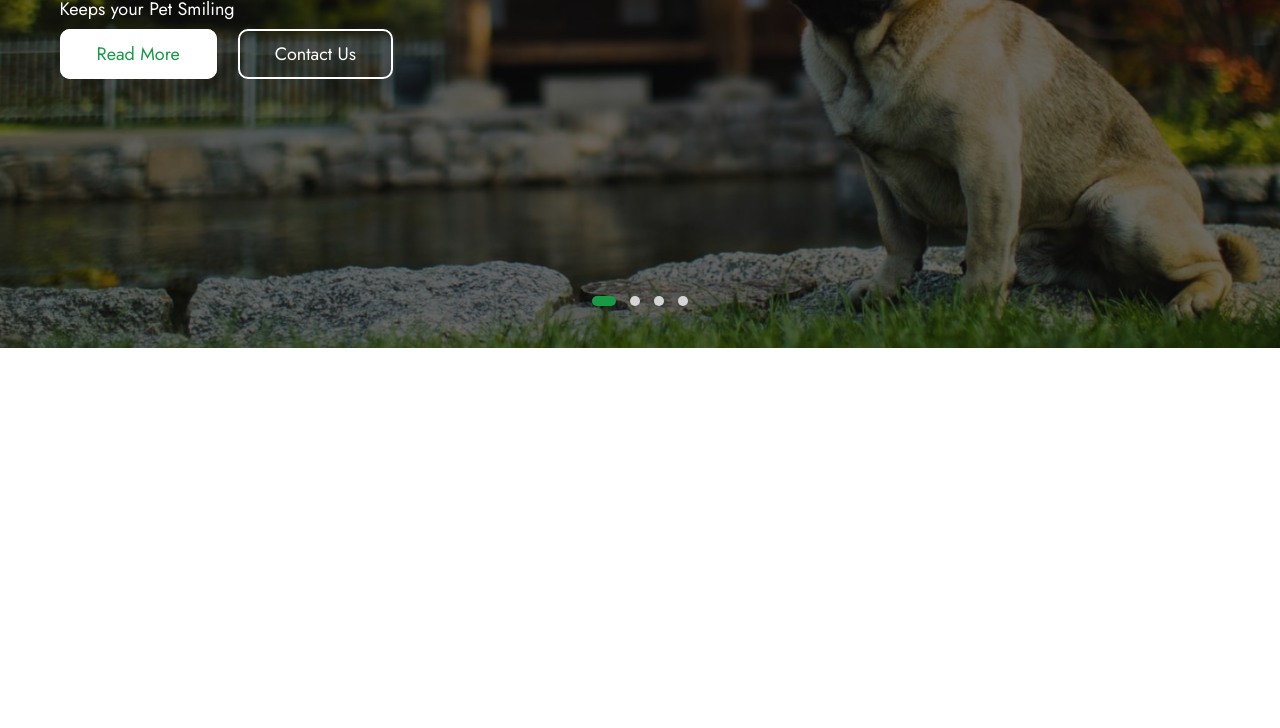
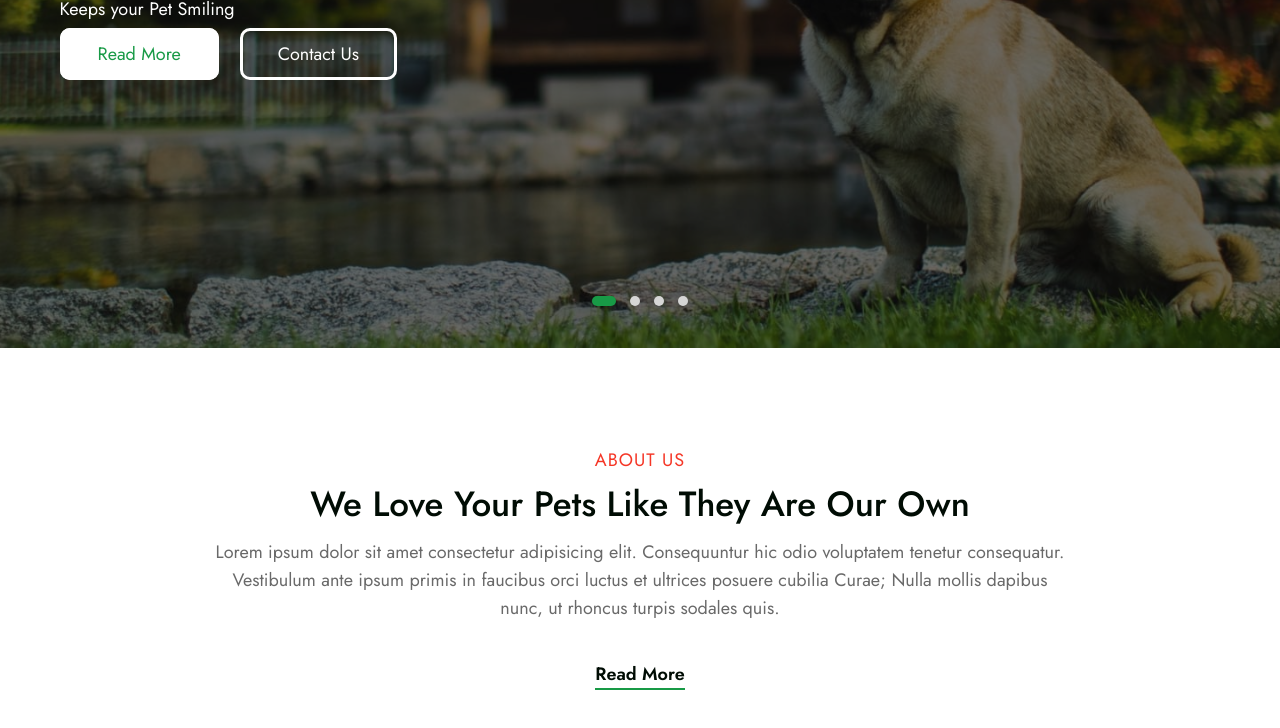
Before and after one commit to Dp2907/PoochCare-Web, a plain HTML site: page index.html in a window 1280 px wide. Shown: the part 452-1180 px from the top of the page. Before the commit the page ends 800 px from the top, so only its background shows below. Drawn offline with nearby package versions, Linux system fonts and the light colour scheme.

Commit message:
3/11 section

```diff
--- a/css/style.css
+++ b/css/style.css
@@ -41,9 +41,19 @@ html {
 }
 
 h1 {
-  font-size: 2.5rem;
+  font-size: 2.1875rem;
+  line-height: 40px;
   text-transform: capitalize;
   color: var(--heading-color);
+}
+
+h3 {
+  font-size: 1.125rem;
+  color: var(--secondary-color);
+  font-weight: 400;
+  line-height: 2rem;
+  letter-spacing: 1px;
+  text-transform: uppercase;
 }
 
 p,
@@ -57,6 +67,7 @@ span {
 }
 
 a,
+a:hover,
 a::before,
 a::after,
 li,
@@ -231,7 +242,7 @@ a.dropdown-item:hover::before {
 }
 
 .slider__detail a {
-  border: 2px solid #fff;
+  border: 3px solid #fff;
   color: #fff;
   padding: 10px 35px;
   border-radius: var(--border-radius);
@@ -240,6 +251,11 @@ a.dropdown-item:hover::before {
 }
 
 .slider__detail a:nth-child(3) {
+  color: var(--primary-color);
+  background-color: #fff;
+}
+
+.slider__detail a:nth-child(4):hover {
   color: var(--primary-color);
   background-color: #fff;
 }
@@ -253,8 +269,25 @@ a.dropdown-item:hover::before {
 }
 
 .slider .owl-theme .owl-dot span:hover,
-.slider .owl-theme .owl-dot.active span
-{
+.slider .owl-theme .owl-dot.active span {
   background-color: var(--primary-color);
   width: 1.5rem;
 }
+
+/* ABOUT */
+.about .container {
+  text-align: center;
+  padding: 6rem 9rem;
+}
+
+.about .container a {
+  display: inline-block;
+  margin-top: 1rem;
+  border-bottom: 2px solid var(--primary-color);
+  color: var(--heading-color);
+  font-weight: 600;
+}
+
+.about .container a:hover {
+  color: var(--primary-color);
+}
--- a/index.html
+++ b/index.html
@@ -28,6 +28,7 @@
     <title>PoochCare</title>
   </head>
   <body>
+
     <header class="header">
       <div class="container">
         <nav class="navbar navbar-expand-lg">
@@ -98,38 +99,51 @@
           <div class="slider__detail">
             <h1>Quality Things for Loving Pets</h1>
             <p>Keeps your Pet Smiling</p>
-            <a href="#" >Read More</a>
-            <a href="#" >Contact Us</a>
+            <a href="#">Read More</a>
+            <a href="#">Contact Us</a>
           </div>
         </div>
         <div class="slider__content slider__content--2">
           <div class="slider__detail">
             <h1>Delivering happiness for Pets</h1>
             <p>For the love of pets</p>
-            <a href="#" >Read More</a>
-            <a href="#" >Contact Us</a>
+            <a href="#">Read More</a>
+            <a href="#">Contact Us</a>
           </div>
         </div>
         <div class="slider__content slider__content--3">
           <div class="slider__detail">
             <h1>Quality Things for Loving Pets</h1>
             <p>Keeps your Pet Smiling</p>
-            <a href="#" >Read More</a>
-            <a href="#" >Contact Us</a>
+            <a href="#">Read More</a>
+            <a href="#">Contact Us</a>
           </div>
         </div>
         <div class="slider__content slider__content--4">
           <div class="slider__detail">
             <h1>Delivering happiness for Pets</h1>
             <p>We help your Projects</p>
-            <a href="#" >Read More</a>
-            <a href="#" >Contact Us</a>
+            <a href="#">Read More</a>
+            <a href="#">Contact Us</a>
           </div>
         </div>
       </div>
     </section>
 
-    <section class="about"></section>
+    <section class="about">
+      <div class="container">
+        <h3>ABOUT US</h3>
+        <h1>We Love Your Pets Like They Are Our Own</h1>
+        <p>
+          Lorem ipsum dolor sit amet consectetur adipisicing elit. Consequuntur
+          hic odio voluptatem tenetur consequatur. Vestibulum ante ipsum primis
+          in faucibus orci luctus et ultrices posuere cubilia Curae; Nulla
+          mollis dapibus nunc, ut rhoncus turpis sodales quis.
+        </p>
+        <a href="#">Read More</a>
+      </div>
+    </section>
+
     <section class="features"></section>
     <section class="services"></section>
     <section class="stats"></section>
```
